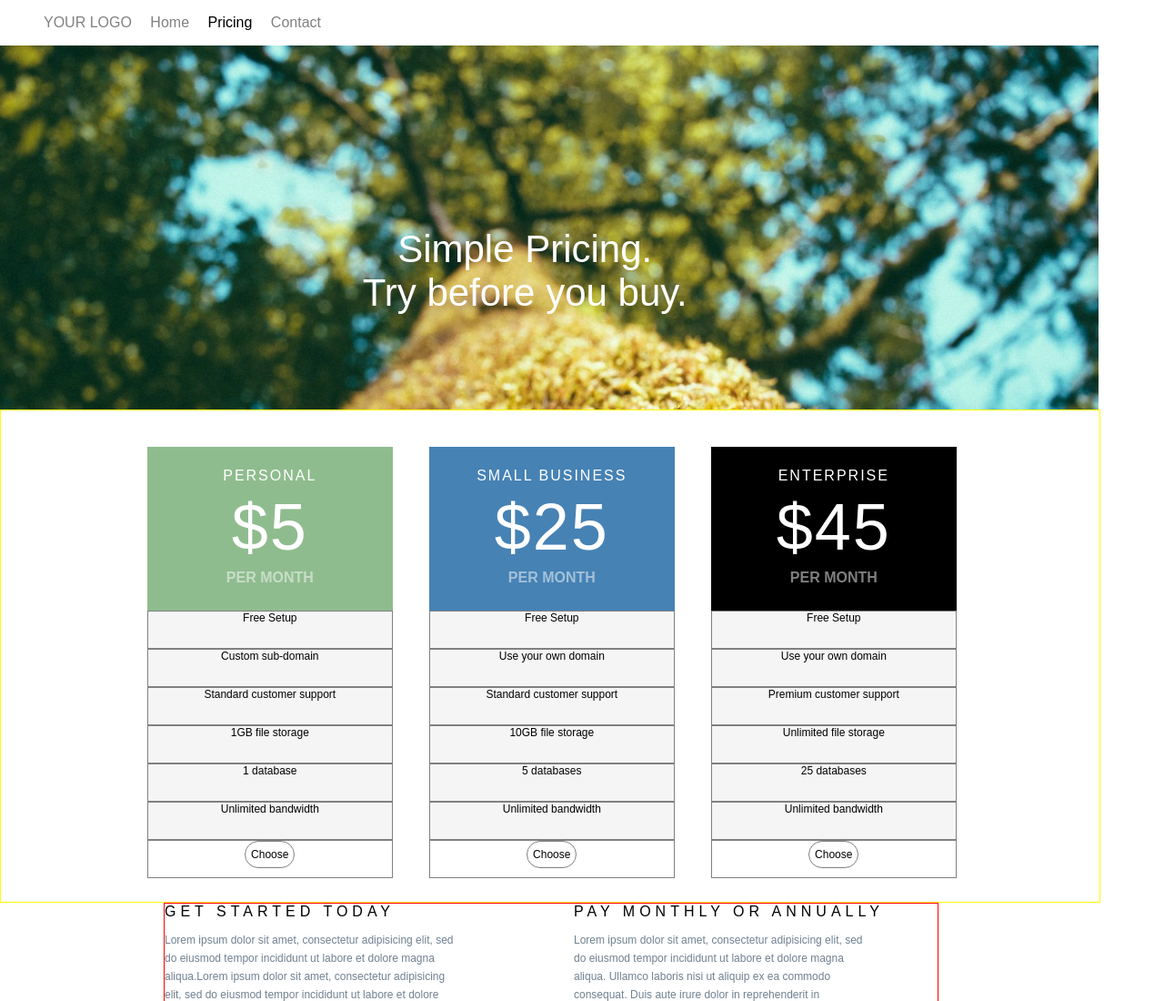
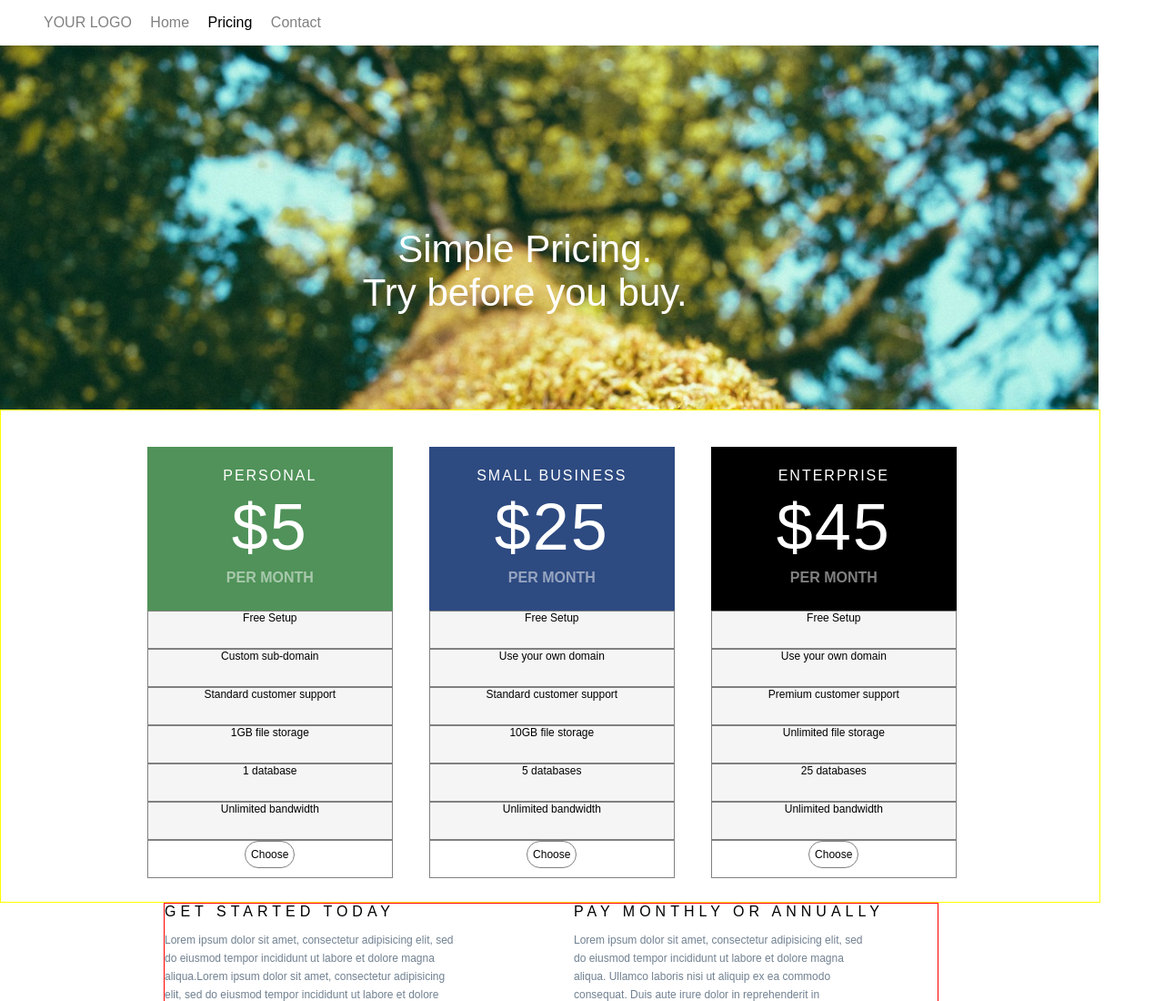
Before and after one commit to hconley6695/Weekend1Hmwk, a plain HTML site: page index.html in a window 1280 px wide. Shown: the top 1100 px of the page at 91% size. Drawn offline with Linux system fonts and the light colour scheme.

Commit message:
got correct color using html-color-codes.info for top of columns

```diff
--- a/main.css
+++ b/main.css
@@ -143,7 +143,7 @@ ul.levels {
 }
 
 .personal {
-	background: darkseagreen;
+	background: #509259;
 	height: 160px;
 	width: 270px;
 	padding-left: 0;
@@ -152,7 +152,7 @@ ul.levels {
 
 
 .business {
-	background: steelblue;
+	background: #2D4A81;
 	height: 160px;
 	width: 270px;
 	padding-left: 0;
```
